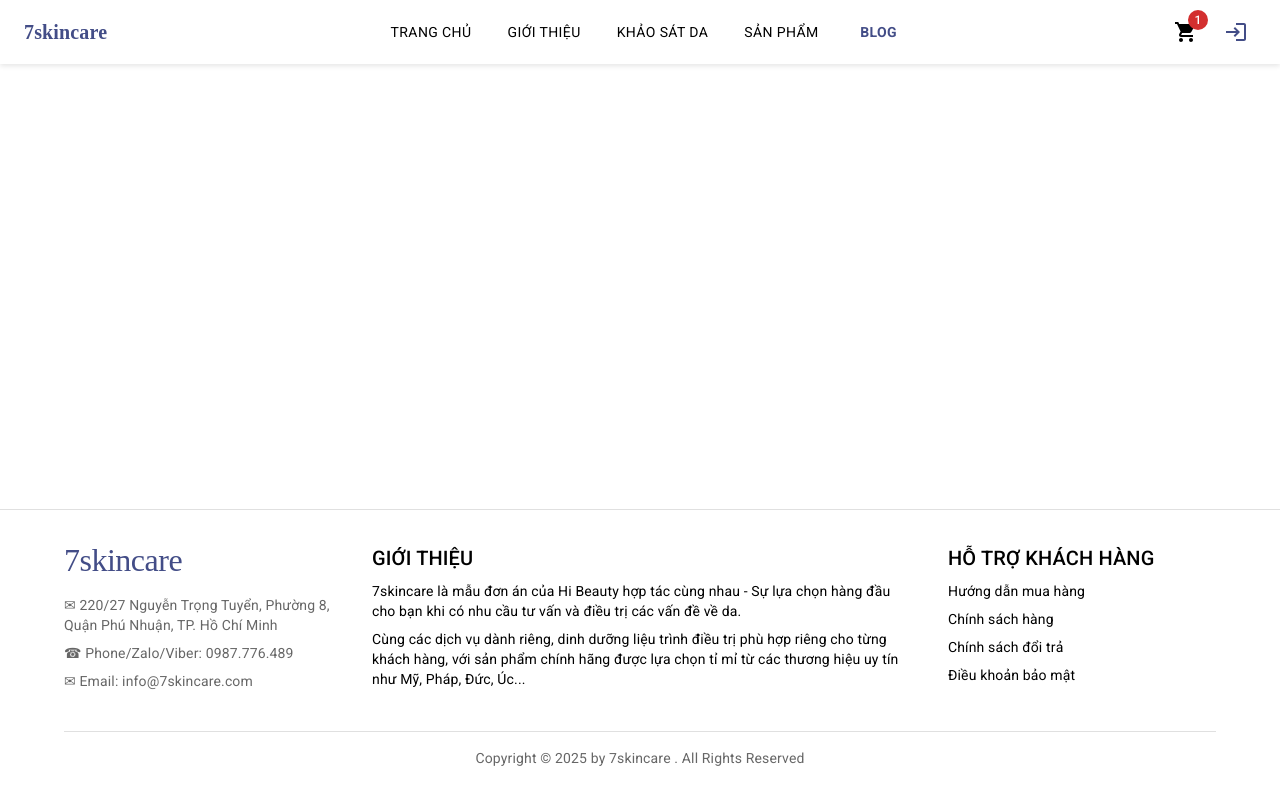
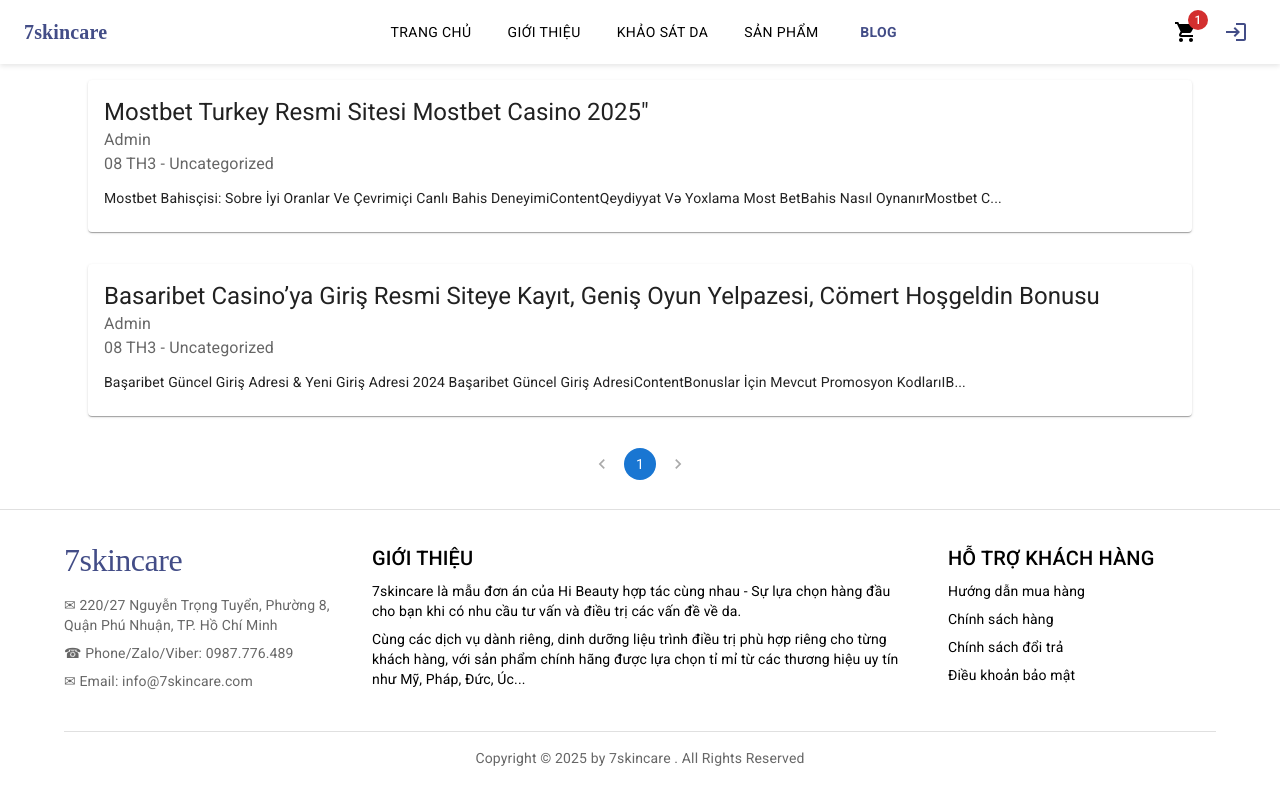
Before and after one commit to quanghung0808/7skincare, a React (Vite) app: page /blog in a window 1280 px wide. Built offline with nearby package versions, Linux system fonts and the light colour scheme.

Commit message:
feat: implement Blog page

```diff
--- /dev/null
+++ b/src/components/card/BlogCard.tsx
@@ -0,0 +1,30 @@
+import React from "react";
+import { Card, CardContent, Typography } from "@mui/material";
+
+interface Blog {
+  id: number;
+  title: string;
+  date: string;
+  category: string;
+  author: string;
+  excerpt: string;
+}
+
+const BlogCard: React.FC<{ blog: Blog }> = ({ blog }) => {
+  return (
+    <Card>
+      <CardContent>
+        <Typography variant="h5" component="div">
+          {blog.title}
+        </Typography>
+        <Typography color="text.secondary">{blog.author}</Typography>
+        <Typography sx={{ mb: 1.5 }} color="text.secondary">
+          {blog.date} - {blog.category}
+        </Typography>
+        <Typography variant="body2">{blog.excerpt}</Typography>
+      </CardContent>
+    </Card>
+  );
+};
+
+export default BlogCard;
--- a/src/constants/fakeData.ts
+++ b/src/constants/fakeData.ts
@@ -97,3 +97,25 @@ export const products = [
     image: "path_to_image5",
   },
 ];
+
+export const blogPosts = [
+  {
+    id: 1,
+    title: 'Mostbet Turkey Resmi Sitesi Mostbet Casino 2025"',
+    date: "08 TH3",
+    category: "Uncategorized",
+    author: "Admin",
+    excerpt:
+      "Mostbet Bahisçisi: Sobre İyi Oranlar Ve Çevrimiçi Canlı Bahis DeneyimiContentQeydiyyat Və Yoxlama Most BetBahis Nasıl OynanırMostbet C...",
+  },
+  {
+    id: 2,
+    title:
+      "Basaribet Casino’ya Giriş Resmi Siteye Kayıt, Geniş Oyun Yelpazesi, Cömert Hoşgeldin Bonusu",
+    date: "08 TH3",
+    category: "Uncategorized",
+    author: "Admin",
+    excerpt:
+      "Başaribet Güncel Giriş Adresi & Yeni Giriş Adresi 2024 Başaribet Güncel Giriş AdresiContentBonuslar İçin Mevcut Promosyon KodlarıIB...",
+  },
+];
--- /dev/null
+++ b/src/pages/blog/Blog.tsx
@@ -0,0 +1,36 @@
+import React, { useState } from "react";
+import { Container, Grid, Pagination, Box } from "@mui/material";
+import { blogPosts } from "@/constants/fakeData";
+import BlogCard from "@/components/card/BlogCard";
+
+const Blog: React.FC = () => {
+  const [page, setPage] = useState(1);
+  const perPage = 10;
+  const handleChange = (event: React.ChangeEvent<unknown>, value: number) => {
+    setPage(value);
+  };
+
+  const paginatedBlogs = blogPosts.slice((page - 1) * perPage, page * perPage);
+
+  return (
+    <Container>
+      <Grid container spacing={4}>
+        {paginatedBlogs.map(blog => (
+          <Grid item xs={12} key={blog.id}>
+            <BlogCard blog={blog} />
+          </Grid>
+        ))}
+      </Grid>
+      <Box sx={{ display: "flex", justifyContent: "center", mt: 4 }}>
+        <Pagination
+          count={Math.ceil(blogPosts.length / perPage)}
+          page={page}
+          onChange={handleChange}
+          color="primary"
+        />
+      </Box>
+    </Container>
+  );
+};
+
+export default Blog;
--- a/src/routes/config/publicRoutes.tsx
+++ b/src/routes/config/publicRoutes.tsx
@@ -1,4 +1,5 @@
 import About from "@/pages/about/About";
+import Blog from "@/pages/blog/Blog";
 import Home from "@/pages/home/Home";
 import Products from "@/pages/products/Products";
 import { Route } from "@/types/common";
@@ -25,6 +26,7 @@ export const publicRoutes: Route[] = [
   },
   {
     path: "/blog",
+    component: <Blog />,
     name: "Blog",
   },
 ];
```
